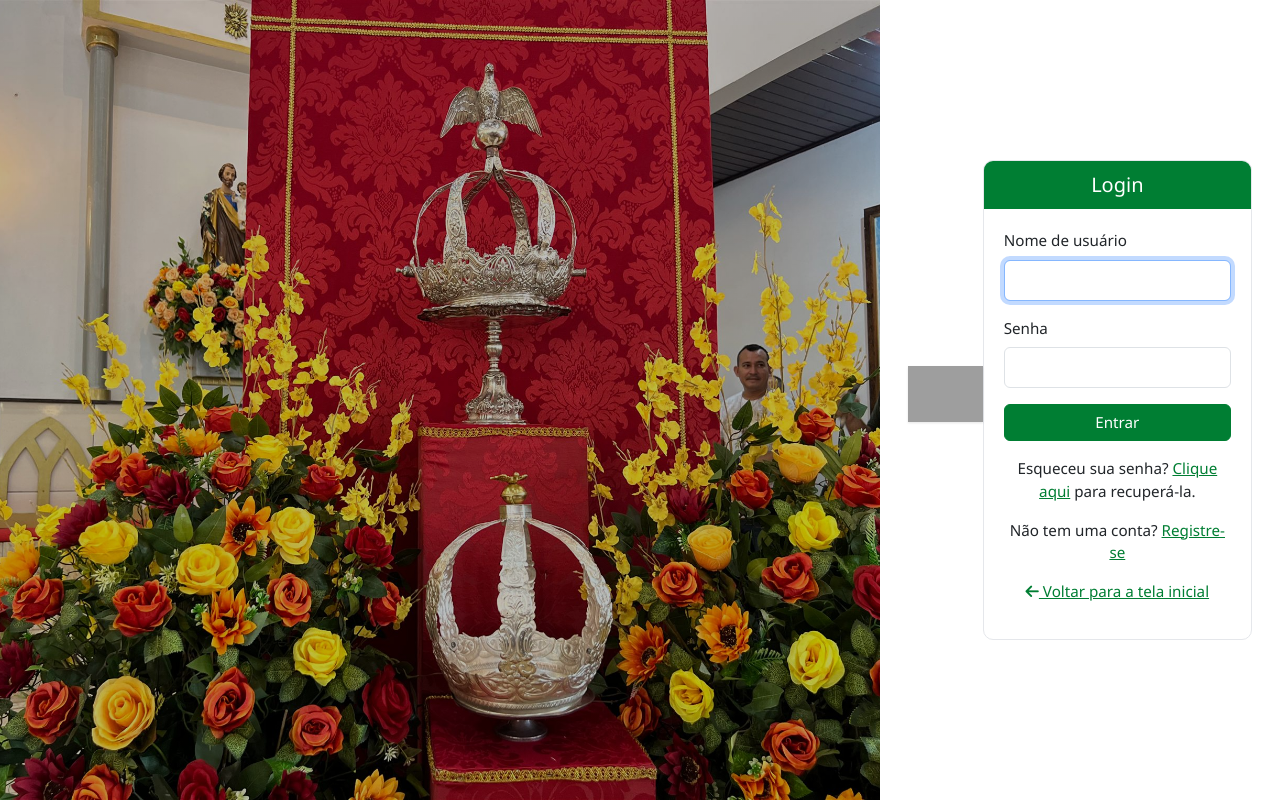
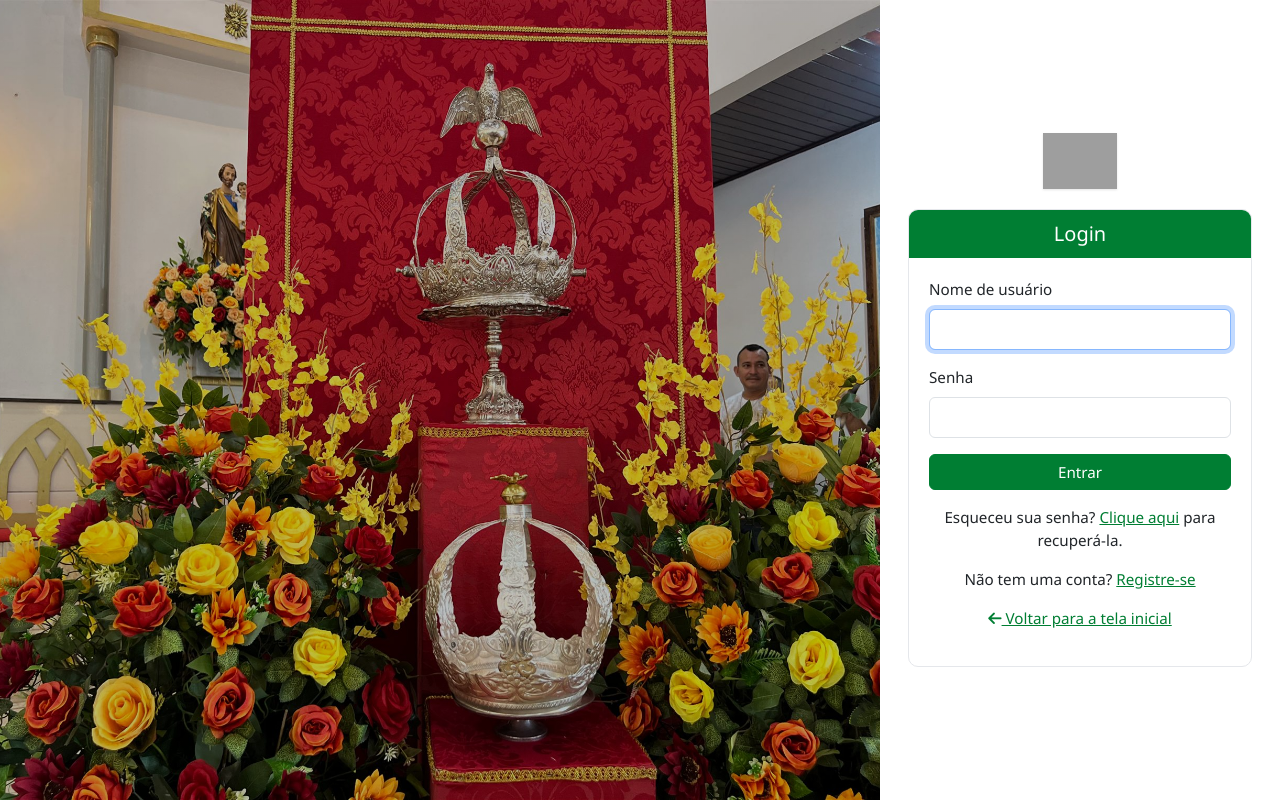
Before and after one commit to vpsmoju/docfinance, a Django app: page /login/ in a window 1280 px wide. Run offline with Django 5.2, Linux system fonts and the light colour scheme; parts of the project's set-up code (start-up, migrations or seed data) failed here and were passed over; some libraries are stand-ins or nearby versions; grey boxes are pictures that could not be loaded.

Commit message:
ui(login): garantir empilhamento vertical (logo acima do card) no painel

```diff
--- a/usuarios/templates/usuarios/login.html
+++ b/usuarios/templates/usuarios/login.html
@@ -35,7 +35,7 @@
         }
         .image-overlay { position: absolute; inset: 0; background: linear-gradient(0deg, rgba(0,0,0,0.25), rgba(0,0,0,0.25)); }
 
-        .login-panel { flex: 0 0 400px; display: flex; align-items: center; justify-content: center; padding: 1.75rem; background: #fff; box-shadow: -4px 0 24px rgba(0,0,0,.05); }
+        .login-panel { flex: 0 0 400px; display: flex; flex-direction: column; align-items: center; justify-content: center; gap: 8px; padding: 1.75rem; background: #fff; box-shadow: -4px 0 24px rgba(0,0,0,.05); }
         .login-card { width: 100%; max-width: 400px; border-radius: 10px; overflow: hidden; border: 1px solid #e5e7eb; }
         .card-header { background-color: var(--brand); color: white; padding: 12px; text-align: center; }
         .card-body { padding: 20px; }
```
